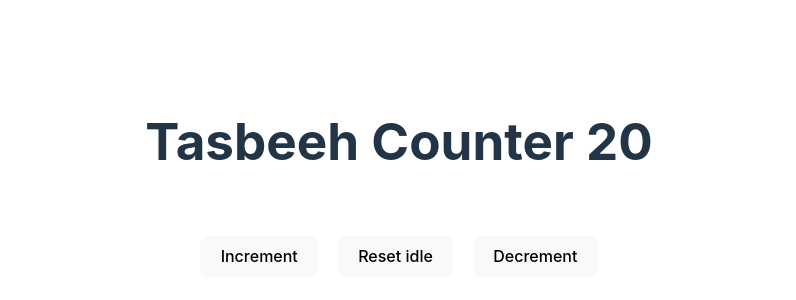
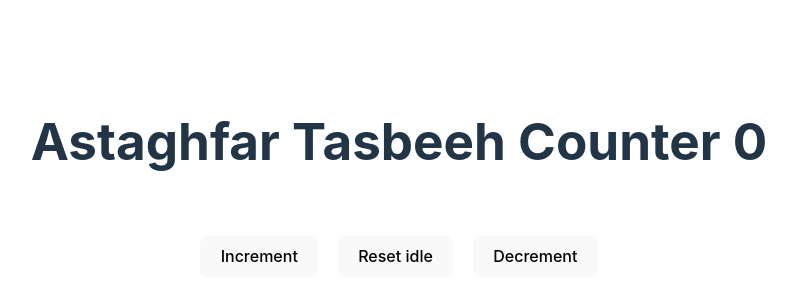
Before and after one commit to CleanCodeNinja01/react-vite, a React (Vite) app: page / in a window 1280 px wide. Shown: the part 206-506 px from the top of the page, without its empty margins (241-1037 px from the left). Built offline with nearby package versions, Linux system fonts and the light colour scheme.

Commit message:
Improved text

```diff
--- a/src/App.tsx
+++ b/src/App.tsx
@@ -13,7 +13,7 @@ function App() {
 
   return (
     <>
-      <h1>Tasbeeh Counter {count}</h1>
+      <h1>Astaghfar Tasbeeh Counter {count}</h1>
       <div className="card">
         {/* USE STATE */}
         {/* <button onClick={() => setCount((count) => count + 1)}>
--- a/src/store/tasbeeh/tasbeeh.slice.ts
+++ b/src/store/tasbeeh/tasbeeh.slice.ts
@@ -18,7 +18,7 @@ interface TasbeehState {
 
 // Define the initial state using that type
 const initialState: TasbeehState = {
-    count: 20,
+    count: 0,
     resetStatus: 'idle'
 }
 
```
